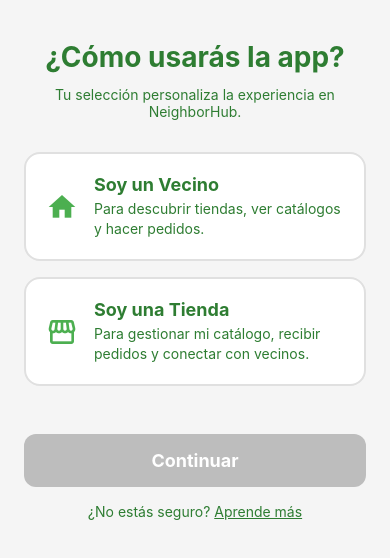
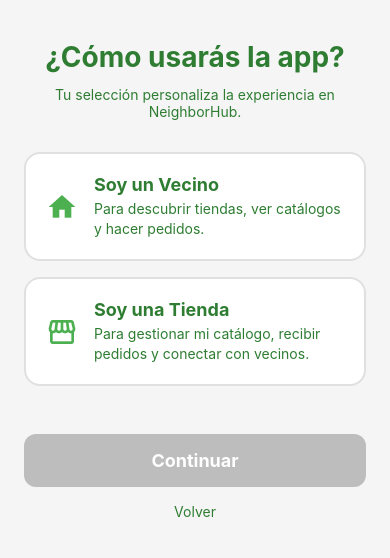
Before and after one commit to SalazarBryan13/neighbourhood, a React Native app: screen /RoleSelection in a window 390 px wide. Shown: the top 558 px of the page. Built offline with nearby package versions, Linux system fonts and the light colour scheme.

Commit message:
Agregar opciones de retorno en las interfaces de registro y rol

```diff
--- a/src/screens/LoginScreen.tsx
+++ b/src/screens/LoginScreen.tsx
@@ -110,6 +110,14 @@
           <Text style={styles.buttonText}>Entrar</Text>
         )}
       </TouchableOpacity>
+      <TouchableOpacity
+        style={styles.registerLink}
+        onPress={() => navigation.navigate("RoleSelection" as never)}
+      >
+        <Text style={styles.registerLinkText}>
+          ¿No tienes cuenta? Regístrate
+        </Text>
+      </TouchableOpacity>
     </View>
   );
 };
@@ -170,4 +178,13 @@
     fontSize: 14,
     textAlign: "center",
   },
+  registerLink: {
+    marginTop: 24,
+    alignItems: "center",
+  },
+  registerLinkText: {
+    fontSize: 14,
+    color: "#4CAF50",
+    textDecorationLine: "underline",
+  },
 });
--- a/src/screens/RoleSelectionScreen.tsx
+++ b/src/screens/RoleSelectionScreen.tsx
@@ -19,7 +19,7 @@
     if (!selectedRole) {
       return;
     }
-    navigation.navigate("Register" as never, { role: selectedRole } as never);
+    (navigation as any).navigate("Register", { role: selectedRole });
   };
 
   return (
@@ -88,12 +88,14 @@
           <Text style={styles.continueButtonText}>Continuar</Text>
         </TouchableOpacity>
 
-        <TouchableOpacity style={styles.learnMoreLink}>
-          <Text style={styles.learnMoreText}>
-            ¿No estás seguro?{" "}
-            <Text style={styles.learnMoreLinkText}>Aprende más</Text>
-          </Text>
-        </TouchableOpacity>
+        <TouchableOpacity
+              style={styles.volverLink}
+              onPress={() => navigation.navigate("Welcome" as never)}
+            >
+              <Text style={styles.volverLinkText}>
+                Volver
+              </Text>
+            </TouchableOpacity>
       </View>
     </SafeAreaView>
   );
@@ -184,4 +186,11 @@
   learnMoreLinkText: {
     textDecorationLine: "underline",
   },
+  volverLink: {
+    alignItems: "center",
+  },
+  volverLinkText: {
+    fontSize: 14,
+    color: "#2E7D32",
+  },
 });
```
